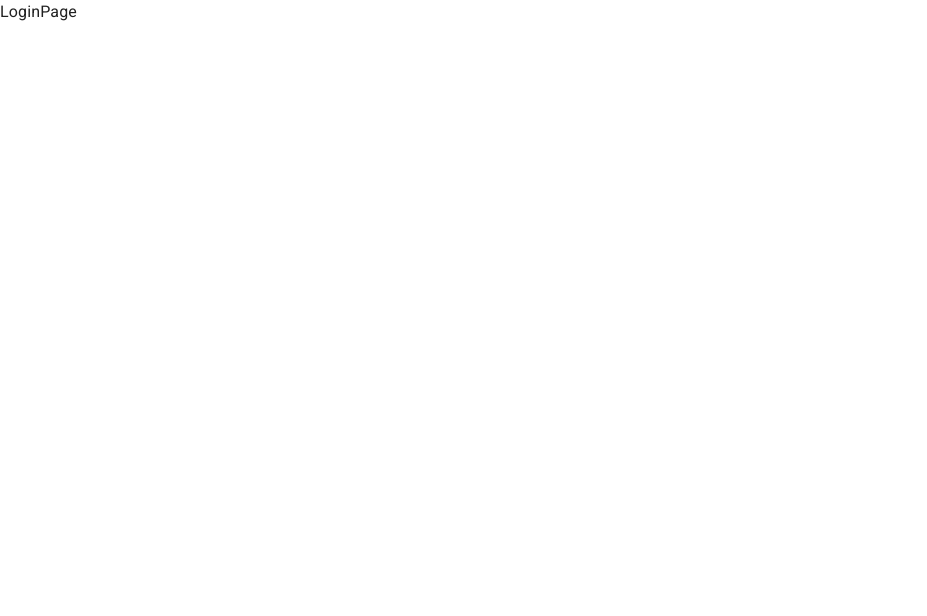
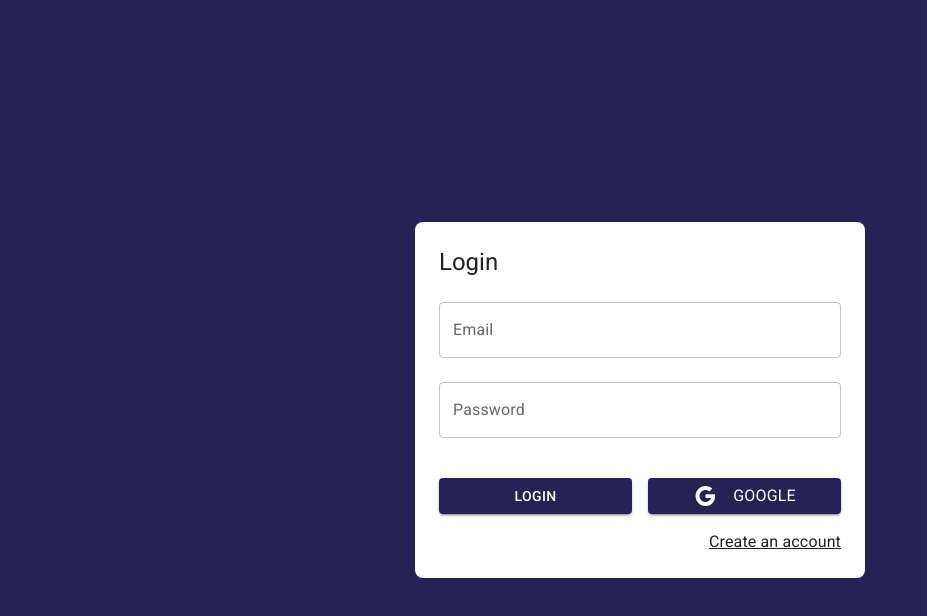
Before and after one commit to OzkrMonroy/react-with-firebasev9-and-vite, a React (Vite) app: page /auth/login in a window 1280 px wide. Shown: the top 616 px of the page, without its empty margins (0-927 px from the left). Built offline with nearby package versions, Linux system fonts and the light colour scheme.

Commit message:
Add AuthLayout and Register and Login forms

```diff
--- /dev/null
+++ b/src/auth/layout/AuthLayout.jsx
@@ -0,0 +1,31 @@
+import { Grid, Typography } from "@mui/material";
+
+export const AuthLayout = ({ children, title = "Default title" }) => {
+  return (
+    <Grid
+      container
+      spacing={0}
+      direction="column"
+      alignItems="center"
+      justifyContent="center"
+      sx={{ minHeight: "100vh", backgroundColor: "primary.main", padding: 4 }}
+    >
+      <Grid
+        item
+        className="box-shadow"
+        xs={3}
+        sx={{
+          width: { sm: 450 },
+          backgroundColor: "white",
+          padding: 3,
+          borderRadius: 2,
+        }}
+      >
+        <Typography variant="h5" sx={{ mb: 3 }}>
+          {title}
+        </Typography>
+        {children}
+      </Grid>
+    </Grid>
+  );
+};
--- a/src/auth/pages/LoginPage.jsx
+++ b/src/auth/pages/LoginPage.jsx
@@ -1,3 +1,50 @@
+import { Link as RouterLink } from "react-router-dom";
+import { Button, Grid, Link, TextField, Typography } from "@mui/material";
+import { Google } from "@mui/icons-material";
+import { AuthLayout } from "../layout/AuthLayout";
+
 export const LoginPage = () => {
-  return <div>LoginPage</div>;
+  return (
+    <AuthLayout title="Login">
+      <form>
+        <Grid container sx={{ mb: 5 }}>
+          <Grid item xs={12} sx={{ mb: 3 }}>
+            <TextField
+              label="Email"
+              name="email"
+              placeholder="example@email.com"
+              fullWidth
+            />
+          </Grid>
+          <Grid item xs={12}>
+            <TextField
+              label="Password"
+              name="password"
+              type="password"
+              fullWidth
+            />
+          </Grid>
+        </Grid>
+
+        <Grid container spacing={2} sx={{ mb: 2 }}>
+          <Grid item xs={12} md={6}>
+            <Button variant="contained" fullWidth>
+              Login
+            </Button>
+          </Grid>
+          <Grid item xs={12} md={6}>
+            <Button variant="contained" fullWidth>
+              <Google />
+              <Typography sx={{ ml: 2 }}>Google</Typography>
+            </Button>
+          </Grid>
+        </Grid>
+        <Grid container direction="row" justifyContent="flex-end">
+          <Link component={RouterLink} color="inherit" to={"/auth/register"}>
+            Create an account
+          </Link>
+        </Grid>
+      </form>
+    </AuthLayout>
+  );
 };
--- a/src/auth/pages/RegisterPage.jsx
+++ b/src/auth/pages/RegisterPage.jsx
@@ -1,3 +1,53 @@
+import { Link as RouterLink } from "react-router-dom";
+import { Button, Grid, Link, TextField, Typography } from "@mui/material";
+import { Google } from "@mui/icons-material";
+import { AuthLayout } from "../layout/AuthLayout";
+
 export const RegisterPage = () => {
-  return <div>RegisterPage</div>;
+  return (
+    <AuthLayout title="Register">
+      <form>
+        <Grid container sx={{ mb: 5 }}>
+          <Grid item xs={12} sx={{ mb: 3 }}>
+            <TextField
+              label="Full name"
+              name="name"
+              placeholder="Pedro Pastor"
+              fullWidth
+            />
+          </Grid>
+          <Grid item xs={12} sx={{ mb: 3 }}>
+            <TextField
+              label="Email"
+              name="email"
+              placeholder="example@email.com"
+              fullWidth
+            />
+          </Grid>
+          <Grid item xs={12}>
+            <TextField
+              label="Password"
+              name="password"
+              type="password"
+              fullWidth
+            />
+          </Grid>
+        </Grid>
+
+        <Grid container spacing={2} sx={{ mb: 2 }}>
+          <Grid item xs={12}>
+            <Button variant="contained" fullWidth>
+              Create account
+            </Button>
+          </Grid>
+        </Grid>
+        <Grid container direction="row" justifyContent="flex-end">
+          <Typography sx={{ mr: 1 }}>Have already an account?</Typography>
+          <Link component={RouterLink} color="inherit" to={"/auth/login"}>
+            Login
+          </Link>
+        </Grid>
+      </form>
+    </AuthLayout>
+  );
 };
--- a/src/styles.css
+++ b/src/styles.css
@@ -0,0 +1,3 @@
+.box-shadow {
+  box-shadow: 0, 5px, 5px, rgba(0, 0, 0, 0.2);
+}
```
